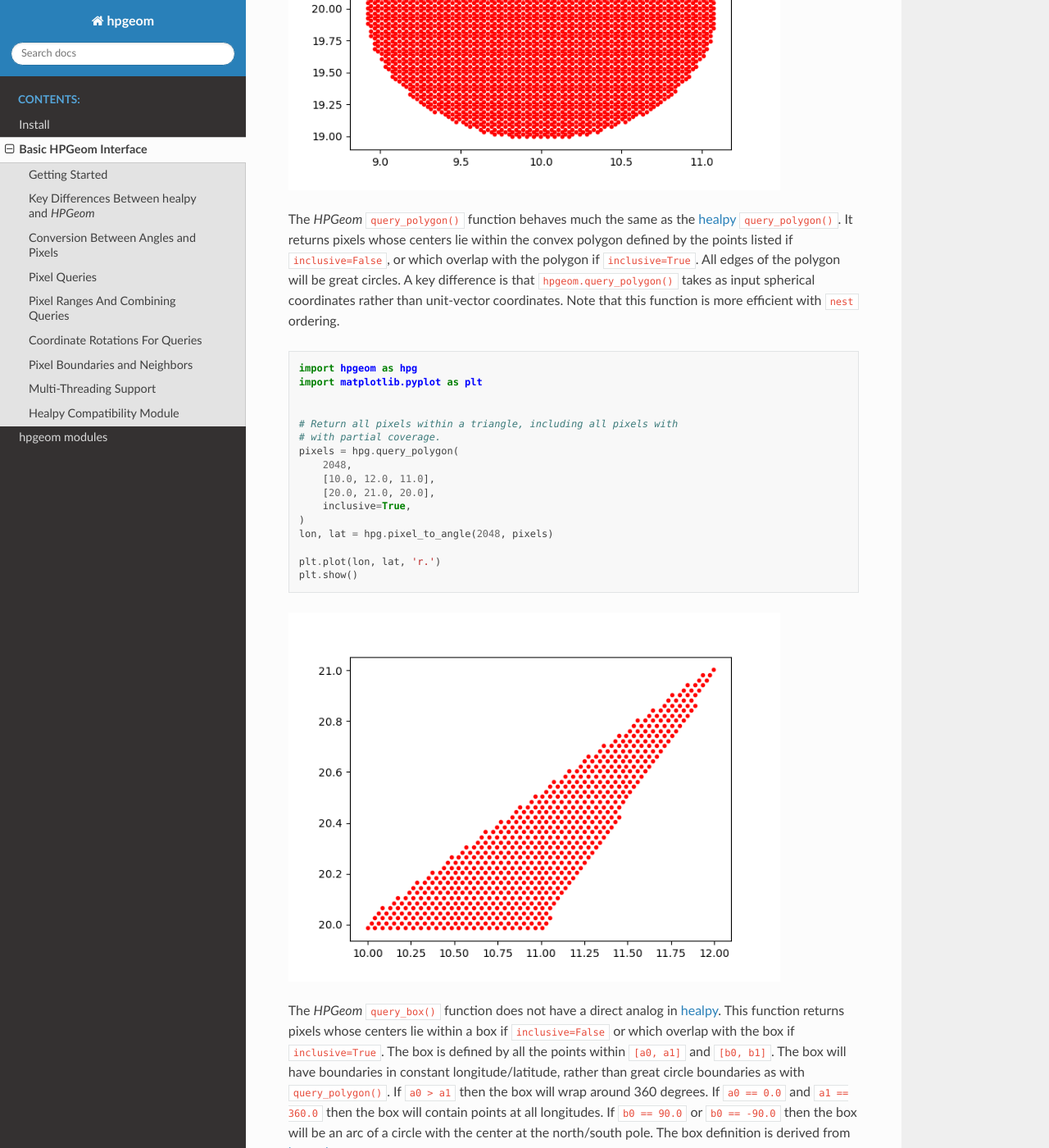
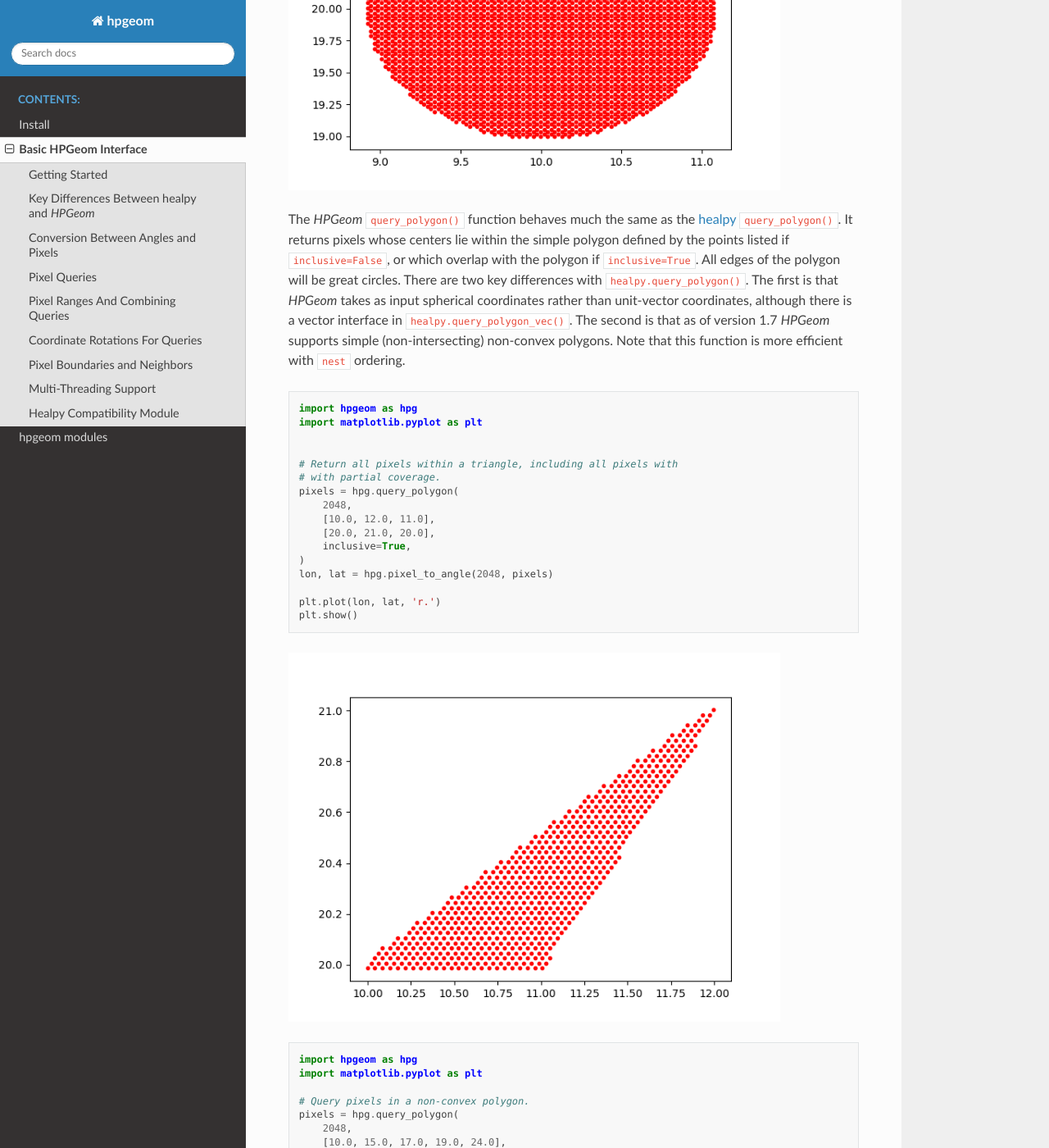
Before and after one commit to LSSTDESC/hpgeom, a Sphinx documentation site: the page built from docs/basic_interface.rst, in a window 1280 px wide and 1400 px high, scrolled down 2506 px. Shown: the whole window at 82% size. Built offline with Sphinx 7.4.7 and the Read the Docs theme 3.1.0, drawn with Linux system fonts in a browser that asks for light colours; some of the changed text lies outside the part shown.

Commit message:
Add documentation for non-convex polygons.

```diff
--- a/docs/basic_interface.rst
+++ b/docs/basic_interface.rst
@@ -109,9 +109,11 @@
 
 
 The `HPGeom` :code:`query_polygon()` function behaves much the same as the healpy_ :code:`query_polygon()`.
-It returns pixels whose centers lie within the convex polygon defined by the points listed if :code:`inclusive=False`, or which overlap with the polygon if :code:`inclusive=True`.
+It returns pixels whose centers lie within the simple polygon defined by the points listed if :code:`inclusive=False`, or which overlap with the polygon if :code:`inclusive=True`.
 All edges of the polygon will be great circles.
-A key difference is that :code:`hpgeom.query_polygon()` takes as input spherical coordinates rather than unit-vector coordinates.
+There are two key differences with :code:`healpy.query_polygon()`.
+The first is that `HPGeom` takes as input spherical coordinates rather than unit-vector coordinates, although there is a vector interface in :code:`healpy.query_polygon_vec()`.
+The second is that as of version 1.7 `HPGeom` supports simple (non-intersecting) non-convex polygons.
 Note that this function is more efficient with ``nest`` ordering.
 
 .. code-block :: python
@@ -136,6 +138,26 @@
 .. image:: images/query_polygon.png
    :width: 600
    :alt: Demonstration of the pixels returned from :code:`hpgeom.query_polygon()`.
+
+.. code-block :: python
+
+    import hpgeom as hpg
+    import matplotlib.pyplot as plt
+
+    # Query pixels in a non-convex polygon.
+    pixels = hpg.query_polygon(
+        2048,
+        [10.0, 15.0, 17.0, 19.0, 24.0],
+        [20.0, 15.0, 17.0, 15.0, 20.0],
+    )
+    lon, lat = hpg.pixel_to_angle(2048, pixels)
+
+    plt.plot(lon, lat, 'r.')
+    plt.show()
+
+.. image:: images/query_polygon_nonconvex.png
+   :width: 600
+   :alt: Demonstration of the non-convex pixels returned from :code:`hpgeom.query_polygon()`.
 
 
 The `HPGeom` :code:`query_box()` function does not have a direct analog in healpy_.
```
Also changed, not shown: docs/images/query_polygon_nonconvex.png (added).
